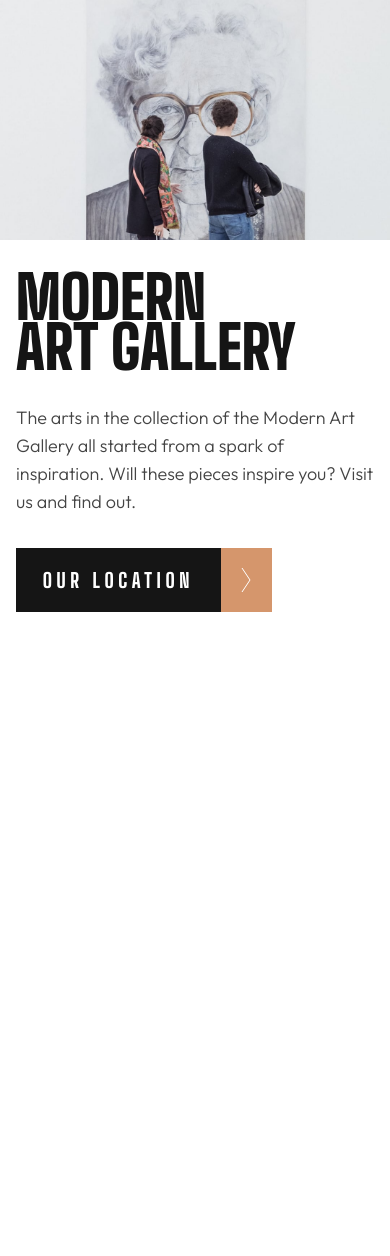
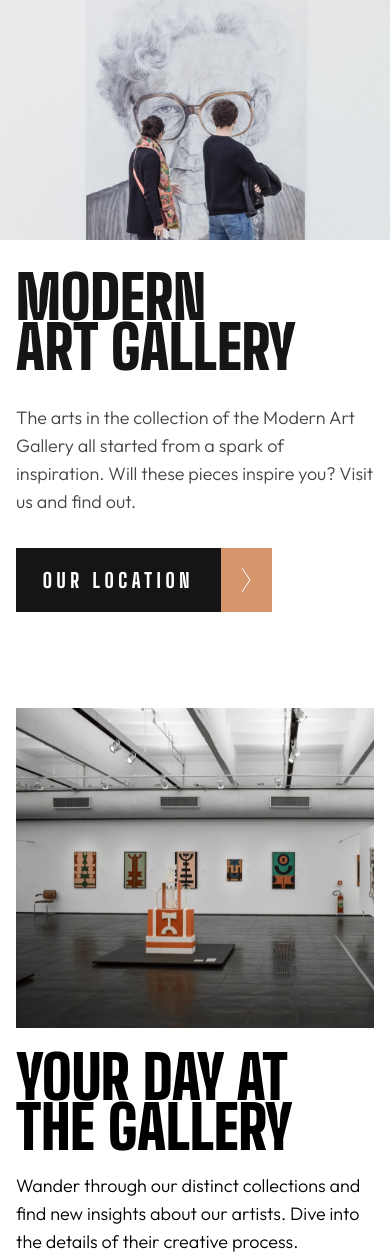
Before and after one commit to Tlwaller/modern-art-museum, a React (Create React App) app: page / in a window 390 px wide. Before the commit the page ends 844 px from the top, so only its background shows below. Built offline with nearby package versions, Linux system fonts and the light colour scheme.

Commit message:
Create main section + button fix

```diff
--- a/src/App.js
+++ b/src/App.js
@@ -1,9 +1,11 @@
 import Hero from "components/Hero";
+import Main from "components/Main";
 
 function App() {
   return (
-    <div>
+    <div className="flex flex-col gap-24">
       <Hero />
+      <Main />
     </div>
   );
 }
--- a/src/components/Hero.js
+++ b/src/components/Hero.js
@@ -3,7 +3,7 @@ import museum1 from "assets/desktop/image-hero@2x.jpg";
 
 const Hero = () => {
   return (
-    <section className="hero relative h-screen w-screen">
+    <section className="hero relative w-screen md:h-screen">
       <div className="hero-bg-container h-full w-full flex flex-col top-0 left-0 -z-10 md:flex-row">
         <div
           className={
--- /dev/null
+++ b/src/components/Main.js
@@ -0,0 +1,23 @@
+import museum2 from "assets/desktop/image-grid-1@2x.jpg";
+
+const Main = () => {
+  return (
+    <main className="px-4 flex flex-col gap-6 md:max-w-6xl mx-auto">
+      <section className="flex flex-col-reverse gap-6 md:flex-row md:justify-between">
+        <div className="h-full md:w-4/12 md:pr-11 md:my-auto">
+          <h3 className="pb-5">YOUR DAY AT THE GALLERY</h3>
+          <p className="max-md:text-lg">
+            Wander through our distinct collections and find new insights about
+            our artists. Dive into the details of their creative process.
+          </p>
+        </div>
+        <div
+          style={{ backgroundImage: `url(${museum2})` }}
+          className="h-80 bg-cover bg-left md:w-7/12"
+        />
+      </section>
+    </main>
+  );
+};
+
+export default Main;
--- a/src/components/UI/Button.js
+++ b/src/components/UI/Button.js
@@ -4,17 +4,18 @@ import chevronRight from "assets/icon-arrow-right.svg";
 
 const Button = ({ text, isBackBtn }) => {
   const [hover, setHover] = useState();
-  const handleHover = () => {
+  const handleHover = (e) => {
+    e.preventDefault();
     setHover(!hover);
   };
   return (
     <button
       className={(isBackBtn && "flex-row-reverse") + " w-64 h-16 flex"}
-      onMouseEnter={handleHover}
-      onMouseLeave={handleHover}
-      onTouchStart={handleHover}
-      onTouchEnd={handleHover}
-      onTouchCancel={handleHover}
+      onMouseEnter={(e) => handleHover(e)}
+      onMouseLeave={(e) => handleHover(e)}
+      onTouchStart={(e) => handleHover(e)}
+      onTouchEnd={(e) => handleHover(e)}
+      onTouchCancel={(e) => handleHover(e)}
     >
       <div
         className={
```
